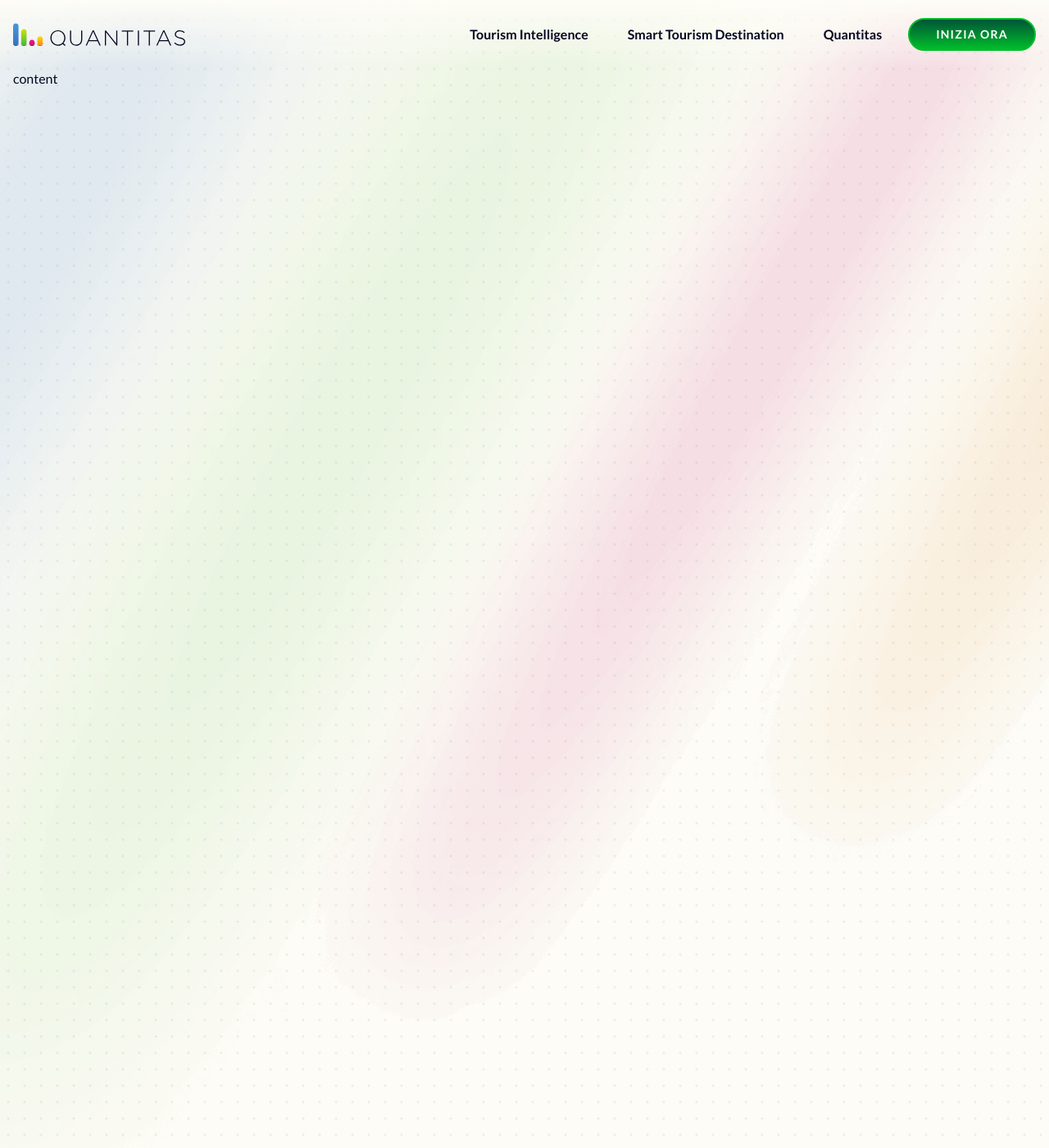
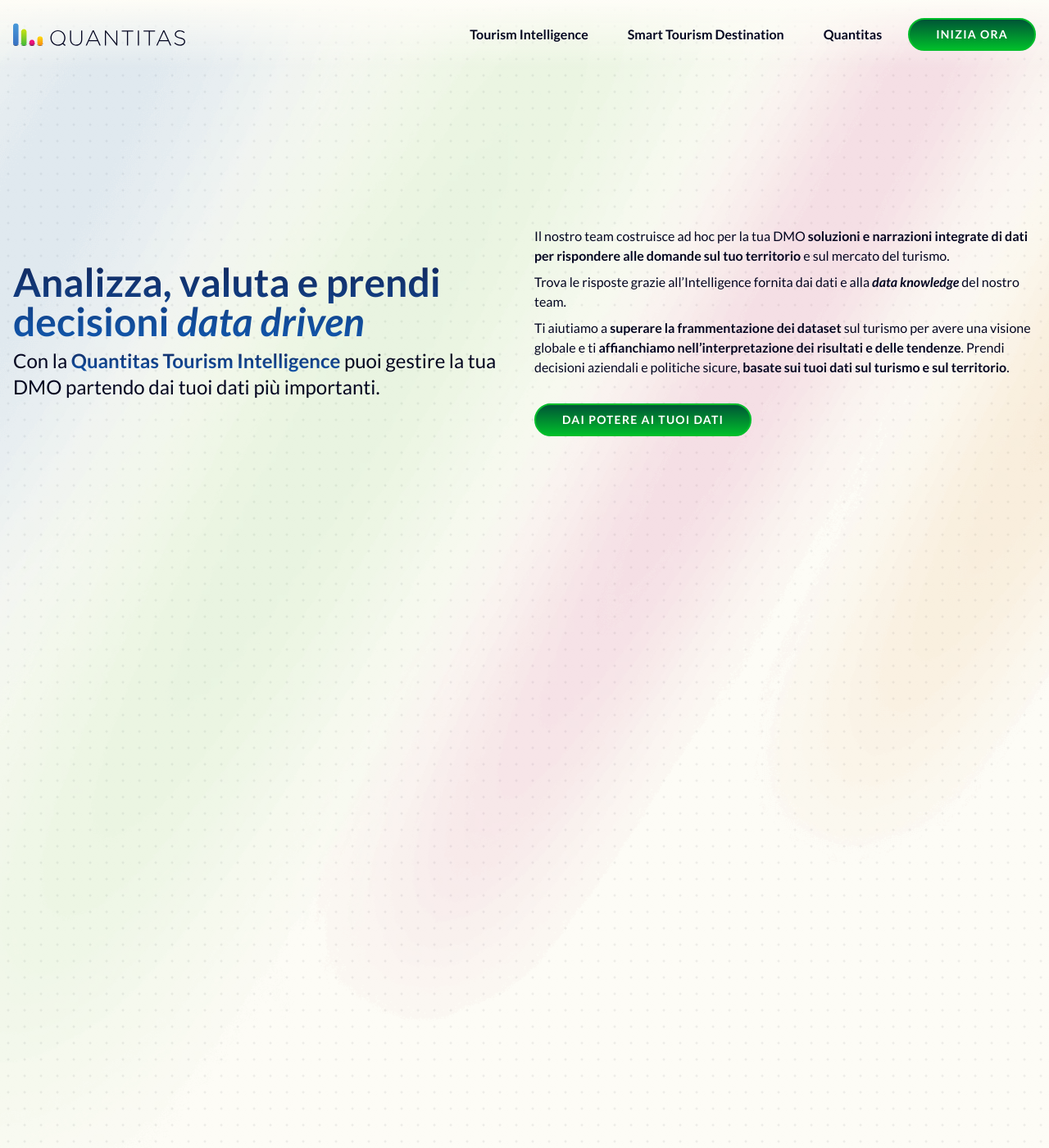
Before and after one commit to Quantitas-srl-org/tourism_promo, a Jekyll site: the page built from index.markdown, in a window 1280 px wide and 1400 px high. Shown: the whole window at 82% size. Built offline with Jekyll 4.4.1, drawn with Linux system fonts in a browser that asks for light colours; some web fonts are replaced.

Commit message:
setup hero section

```diff
--- a/_config.yml
+++ b/_config.yml
@@ -19,18 +19,20 @@
 # in the templates via {{ site.myvariable }}.
 
 title: Quantitas Tourism Intelligence. Analizza, valuta e prendi decisione Data Driven
-email: your-email@example.com
 description: >- # this means to ignore newlines until "baseurl:"
   Il nostro team costruisce ad hoc per la tua DMO soluzioni e narrazioni integrate di dati per rispondere alle domande sul tuo territorio e sul mercato del turismo.
 baseurl: "" # the subpath of your site, e.g. /blog
 url: "" # the base hostname & protocol for your site, e.g. http://example.com
-debug: true
+
+debug: true # TODO remove in production
+
 language: "it"
+# email: your-email@example.com
 # twitter_username: jekyllrb
 # github_username:  jekyll
 
 # Build settings
-theme: minima
+# theme: minima
 # plugins:
 # - jekyll-feed
 
@@ -45,8 +47,11 @@
 exclude:
   - assets/js/script.babel.js
   - assets/css/style.tailwind.css
+  - tailwind.config.js
+  - package.json
+  - package-lock.json
+  - .jekyll-cache/
 #   - .sass-cache/
-#   - .jekyll-cache/
 #   - gemfiles/
 #   - Gemfile
 #   - Gemfile.lock
--- /dev/null
+++ b/_includes/home-hero.html
@@ -0,0 +1,22 @@
+<header class="wrapper md:flex md:gap-6 justify-between items-center mt-48 mb-12">
+    <div class="basis-1/2 mb-8 md:mb-0">
+        <h1 class="text-5xl font-bold mb-2 text-gradient">
+            {{ page.hero-h1 }}
+        </h1>
+        <p class="text-2xl">
+            {{ page.hero-subtitle }}
+        </p>
+    </div>
+    <div class="basis-1/2 space-y-2">
+        <p>
+            {{ page.hero-p1 }}
+        </p>
+        <p>
+            {{ page.hero-p2 }}
+        </p>
+        <p class="pb-6">
+            {{ page.hero-p3 }}
+        </p>
+        <a href="#" class="btn">{{ page.hero-cta }}</a>
+    </div>
+</header>
--- a/_layouts/default.html
+++ b/_layouts/default.html
@@ -3,7 +3,7 @@
 {% include head.html %}
 <body class="site-bg">
 {% include header.html %}
-<main class="wrapper">
+<main>
     {{ content }}
 </main>
 {% include footer.html %}
--- a/_layouts/home.html
+++ b/_layouts/home.html
@@ -1,6 +1,6 @@
 ---
 layout: default
 ---
+{% include home-hero.html %}
 <div class="h-[2000px]">
-content
 </div>
--- a/assets/css/style.tailwind.css
+++ b/assets/css/style.tailwind.css
@@ -69,6 +69,9 @@
         @apply bg-gradient-to-t from-primary to-primary-dark
     }
 
+    .text-gradient {
+        @apply gradient-primary inline-block text-transparent bg-clip-text;
+    }
     .wrapper {
         @apply w-full max-w-screen-xl px-2 mx-auto md:px-4;
     }
--- a/index.markdown
+++ b/index.markdown
@@ -1,6 +1,16 @@
 ---
-# Feel free to add content and custom Front Matter to this file.
-# To modify the layout, see https://jekyllrb.com/docs/themes/#overriding-theme-defaults
-
 layout: home
+hero-h1: Analizza, valuta e prendi decisioni <em>data driven</em>
+hero-subtitle:  Con la <strong class="text-gradient">Quantitas Tourism Intelligence</strong> puoi gestire la tua DMO partendo dai tuoi dati più importanti.
+hero-p1: >-
+  Il nostro team costruisce ad hoc per la tua DMO <strong>soluzioni e narrazioni integrate di dati per
+  rispondere alle domande sul tuo territorio</strong> e sul mercato del turismo.
+hero-p2: >-
+  Trova le risposte grazie all’Intelligence fornita dai dati e alla <strong><em>data knowledge</em></strong>
+  del nostro team.
+hero-p3: >-
+  Ti aiutiamo a <strong>superare la frammentazione dei dataset</strong> sul turismo per avere una visione
+  globale e ti <strong>affianchiamo nell’interpretazione dei risultati e delle tendenze</strong>. Prendi
+  decisioni aziendali e politiche sicure, <strong>basate sui tuoi dati sul turismo e sul territorio</strong>.
+hero-cta: Dai potere ai tuoi dati
 ---
```
Also changed, not shown: assets/css/style.css.
